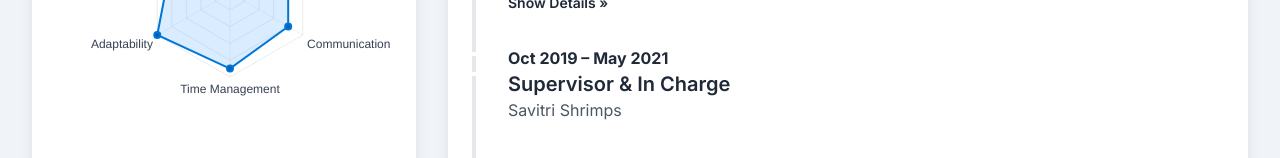
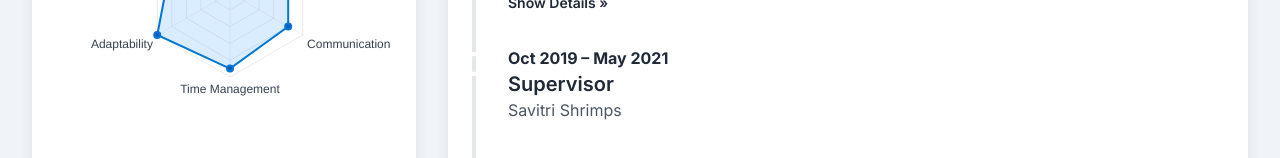
Before and after one commit to Prabu-Kumar22/Resume, a plain HTML site: page index.html in a window 1280 px wide. Shown: the part 718-876 px from the top of the page. Drawn offline with nearby package versions, Linux system fonts and the light colour scheme.

Commit message:
Update index.html

```diff
--- a/index.html
+++ b/index.html
@@ -179,7 +179,7 @@
                      <div class="mb-8 pl-8 relative timeline-item animate-on-scroll slide-in-right">
                         <div class="absolute w-6 h-6 bg-primary-light rounded-full mt-1.5 -left-3.5 border-4 border-white timeline-dot"></div>
                         <p class="font-bold text-md text-primary-light">Oct 2019 – May 2021</p>
-                        <h4 class="font-semibold text-xl">Supervisor & In Charge</h4>
+                        <h4 class="font-semibold text-xl">Supervisor</h4>
                         <p class="text-md text-gray-600">Savitri Shrimps</p>
                     </div>
                      <div class="mb-8 pl-8 relative timeline-item animate-on-scroll slide-in-right">
```
